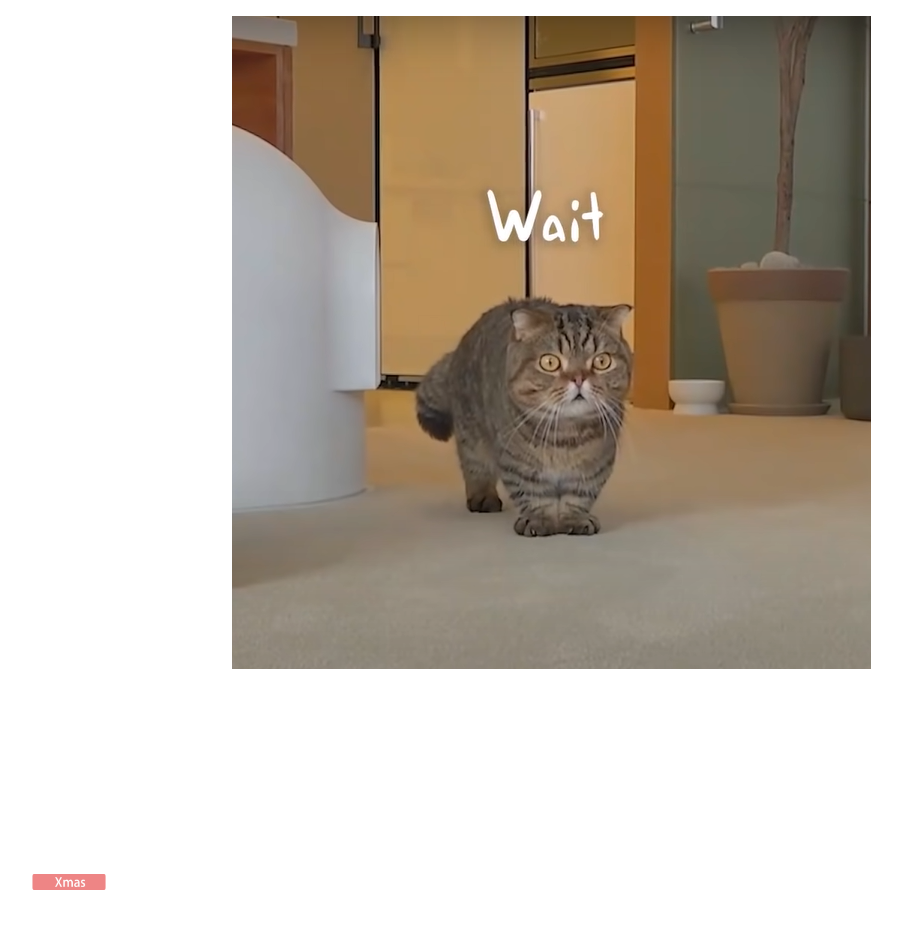
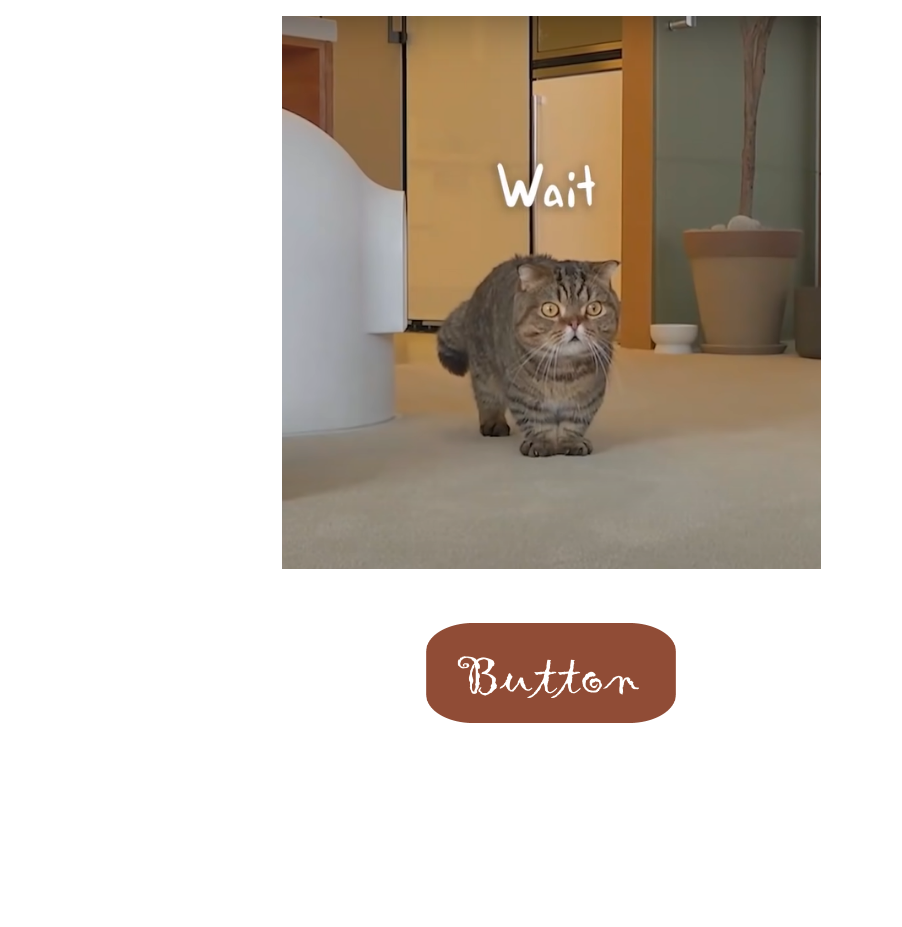
Before and after one commit to mipoof/mipoof.github.io2022, a plain HTML site: page index.html in a window 1280 px wide. Shown: the whole page, without its empty margins (89-991 px from the left). After the commit the page ends 800 px from the top, so only its background shows below. Drawn offline with Linux system fonts and the light colour scheme.

Commit message:
修正錯誤

```diff
--- a/index.html
+++ b/index.html
@@ -6,11 +6,11 @@
 </head>
 <body>
 
-<P Align=center><img src=""><img src="img/lulu.png" height="653" width="639"/><p/>
+<P Align=center><img src=""><img src="img/lulu.png" height="553" width="539"/><p/>
 <br/>
 
 <a href="info.html" target="_blank">
-    <img src="img/img.png" height="200" width="300"/></a>
+    <P Align=center><img src=""><img src="img/button.png" height="100" width="250"/></a><p/>
 
 </body>
 </html>
```
Also changed, not shown: img/button.png (added), img/cat.jpg (deleted), img/img.jpg (deleted), img/img.png (deleted), img/imggg.jpg (deleted).
